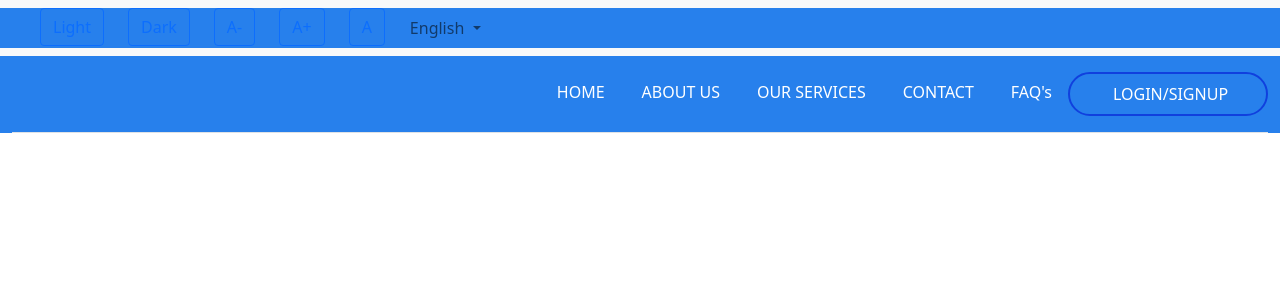
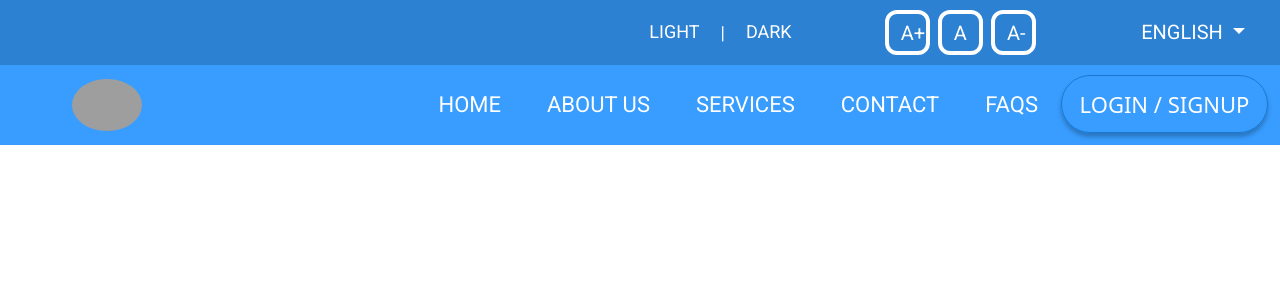
Before and after one commit to SnehaSirohi/E-waste-management-system, a Django app: template ewaste/ewaste/template/base.html in a window 1280 px wide. Shown: the top 300 px of the page. Run offline with Django 4.2, Linux system fonts and the light colour scheme; the template is opened without the code that fills it, so the values that code supplies are empty; grey boxes are pictures that could not be loaded.

Commit message:
Update base.html

```diff
--- a/ewaste/ewaste/template/base.html
+++ b/ewaste/ewaste/template/base.html
@@ -9,98 +9,348 @@
     <link href="https://cdn.jsdelivr.net/npm/bootstrap@5.0.2/dist/css/bootstrap.min.css" rel="stylesheet" integrity="sha384-EVSTQN3/azprG1Anm3QDgpJLIm9Nao0Yz1ztcQTwFspd3yD65VohhpuuCOmLASjC" crossorigin="anonymous">
 
     <title>Hello, world!</title>
+    <link rel="preconnect" href="https://fonts.googleapis.com">
+<link rel="preconnect" href="https://fonts.gstatic.com" crossorigin>
+<link href="https://fonts.googleapis.com/css2?family=Roboto&display=swap" rel="stylesheet">
     <style>
-        .container-fluid
+      .nav-1
+
       {
-            background-color: rgb(39, 128, 236);
+       background-color: #1975CEE8;
+        height: 65px;
+        z-index: 1;
+      }
+
+
+      .nav-2
+      {
+
+        height: 80px;
+        background-color:#389DFF;
+
+      }
+      .nav-2a
+      {
+
+        background-color: #389DFF;
+      }
+      a
+      {
+        text-transform: uppercase;
+        margin: 0px 15px 0px 15px;
+
+      }
+      .ls-btn
+      {
+        text-transform: uppercase;
+        font: 'roboto';
+        font-weight: 400;
+        font-size: 22px;
+        color: white;
+        width: 207px;
+        height: 58px;
+        border: 1px solid #1975CEE8;
+        box-shadow: 0px 4px 4px rgba(0, 0, 0, 0.25);
+        border-radius: 40px;
+        transform: translateY(3px);
+      }
+      .nav-2-text
+      {
+        font:'roboto';
+        font-weight: 400;
+        font-size: 22px;
+        color: white;
+        line-height: 50px;
+
+      }
+      .A
+      {
+        width: 45px;
+        height: 45px;
+        border: 4px solid #FFFFFF;
+        border-radius: 12px;
+        font-family: 'Roboto';
+        font-style: normal;
+        font-weight: 400;
+        font-size: 20px;
+        text-align: center;
+        color: #FFFFFF;
+        margin: 2px;
+        line-height: 10px;
+      }
+      .btn-A
+    {
+
+      transform: translateX(-50px);
+    }
+    .theme
+    {
+     font-family: 'Roboto';
+     font-style: normal;
+     font-weight: 400;
+     font-size: 18px;
+     color: #FFFFFF;
+     transform: translateX(-100px);
+    }
+    .dropdown
+    {
+      height: 65px;
+      width:180px;
+
+    }
+
+    .language
+    {
+
+      height: 76px;
+      width:150px;
+      line-height:50px;
+      width: 180px;
+      height: 76px;
+      font-family: 'Roboto';
+      font-weight: 400;
+      font-size: 20px;
+      color: #FFFFFF;
+    }
+    .language-2
+    {
+     width: 150px;
+    transform: translateX(20px);
+
+    }
+    .dash
+    {
+
+      line-height: 45px;
+
+    }
+    .theme-1
+    {
+      transform: translateX(10px);
+    }
+    .theme-2
+    {
+      transform: translateX(-10px);
+    }
+    .nav-2-text
+    {
+      font-family: 'Roboto';
+   font-weight: 400;
+     font-size: 22px;
+
+    }
+    .logo
+    {
+      width: 70px;
+      transform: translateX(60px);
+    }
+    .language-2 a
+    {
+
+      width: 120px;
+      text-align: center;
+    }
+    .language-2a
+    {
+      background-color: #1975CEE8;
+    }
+    .dropdown li
+    {
+      background-color: #1975CEE8;
+    }
+
+    @media screen and (max-width: 991px) {
+      .logo
+      {
+        transform: translateX(10px);
+      }
+      .txt
+      {
+        font-size: 20px;
+      }
+    .A
+    {
+      width: 40px;
+      height: 40px;
+      font-size: 15px;
+    }
+
+    .dropdown
+    {
+
+      height: 60px;
+      width:130px;
+      transform: translate(-40px,-7px);
+    }
+    .language
+    {
+      height: 60px;
+      width:130px;
+      font-size: 19px;
+    }
+    .theme
+    {
+      width: 150px;
+      font-size: 17px;
+    }
+
+  }
+  @media screen and (max-width: 576px) {
+     .txt
+     {
+      font-size: 18px;
+     }
+
+    .A
+    {
+      width: 40px;
+      height: 40px;
+      font-size: 14px;
+      border-radius: 10px;
+
+    }
+    .btn-A
+    {
+       transform: translateX(-60px);
 
 
     }
-        .nav-link
+    .dropdown
     {
-            color: white;
-            margin-left: 5px;
-            text-decoration: none;
+      height: 60px;
+      width:100px;
+      transform: translate(-40px,-7px);
     }
-        .container-button
+    .language
     {
-            display: flex;
-            justify-content: center;
-            align-items: center;
-            width: 200px;
-            border-radius: 25px;
-            border: solid rgb(16, 64, 222) 2px;
+      height: 60px;
+      width:130px;
+      font-size: 16px;
     }
-        .nav-link:hover
+    .theme
     {
-            text-decoration-line: underline;
+      width: 100px;
+      font-size: 14px;
+      transform: translateX(-60px);
+    }
+    .theme-1
+    {
 
+      margin-left: 10px;
+    }
+    .theme-2
+    {
+     transform: translateX(-90px);
+    }
+   .dash
+   {
+    transform: translate(-75px,-4px);
+   }
   }
 
-        button
+  @media screen and (max-width:450px) {
+    .A
     {
-            color: white;
+      display: none;
+    }
+  }
+  @media screen and (max-width:308px) {
+   .dropdown{
+    transform: translate(2px,-8px);
+   }
+   .language
+   {
+    font-size: 12px;
+   }
+   .theme
+   {
+    margin-top: 3px;
+    transform: translateX(-30px);
+    font-size: 12px;
    }
 
+    .theme-2
+    {
+     transform: translateX(-70px);
+    }
+    .dash
+    {
+      transform: translate(-50px,-4px);
+    }
+  }
+    </style>
 
-    </style>
   </head>
   <body>
 
-    <nav class="navbar navbar-expand-lg navbar-light bg-light">
-        <div class="container-fluid">
-          <a class="navbar-brand" href="#"></a>
+    <nav class="navbar navbar-expand-lg navbar-light  nav-1">
+      <div class="d-flex justify-content-end container-fluid nav-1a">
+
+              <div class="d-flex justify-content-centre theme">
+                <a class="nav-link theme theme-1 txt" aria-current="page" href="#">light</a>
+                <div class="dash">|</div>
+                <a class="nav-link theme theme-2 txt" aria-current="page" href="#">dark</a>
+              </div>
+
+              <div class="btn-A">
+                <button class="btn A A1 txt">A+</button>
+                <button class="btn A A2 txt">A</button>
+                <button class="btn A A3 txt">A-</button>
+              </div>
+
+              <div class="dropdown">
+                <a class="btn dropdown-toggle language text-white txt" href="#" role="button" id="dropdownMenuLink" data-bs-toggle="dropdown" aria-expanded="false">
+                 English
+                </a>
+
+                <ul class="dropdown-menu language-2" aria-labelledby="dropdownMenuLink">
+                  <li class="language-2a"><a class="dropdown-item language text-black" href="#">hindi</a></li>
+
+                </ul>
+              </div>
+
+        </div>
+
+    </nav>
+
+    <nav class="navbar navbar-expand-lg navbar-light  nav-2">
+      <div class="container-fluid nav-2a">
+        <img src="https://mdbcdn.b-cdn.net/img/new/avatars/1.webp" class="rounded-circle shadow-4 logo"
+   alt="Avatar" />
         <button class="navbar-toggler" type="button" data-bs-toggle="collapse" data-bs-target="#navbarSupportedContent" aria-controls="navbarSupportedContent" aria-expanded="false" aria-label="Toggle navigation">
           <span class="navbar-toggler-icon"></span>
         </button>
-          <div class="collapse navbar-collapse" id="navbarSupportedContent">
-            <ul class="navbar-nav me-auto mb-2 mb-lg-0">
-                <div class="container Light"><button type="button" class="btn btn-outline-primary ">Light</button></div>
-                <div class="container Dark"> <button type="button" class="btn btn-outline-primary ">Dark</button></div>
-                <div class="container A"><button type="button" class="btn btn-outline-primary ">A-</button></div>
-                <div class="container A"><button type="button" class="btn btn-outline-primary ">A+</button></div>
-                <div class="container A"><button type="button" class="btn btn-outline-primary ">A</button></div>
-
-
-
-
-
-
-              <li class="nav-item dropdown">
-                <a class="nav-link dropdown-toggle" href="#" id="navbarDropdown" role="button" data-bs-toggle="dropdown" aria-expanded="false">
-                 English
-                </a>
-                <ul class="dropdown-menu" aria-labelledby="navbarDropdown">
-                  <li><a class="dropdown-item" href="#">Hindi</a></li>
-                </ul>
+        <div class=" collapse navbar-collapse nav-2b" id="navbarSupportedContent">
+          <ul class="navbar-nav ms-auto mb-2 mb-lg-0 nav-2c">
+            <li class="nav-item">
+              <a class="nav-link text-white nav-2-text txt" aria-current="page" href="#">Home</a>
+            </li>
+            <li class="nav-item">
+              <a class="nav-link text-white nav-2-text txt" href="#">About us</a>
+            </li>
+            <li class="nav-item">
+              <a class="nav-link text-white nav-2-text txt " href="#">services</a>
+            </li>
+            <li class="nav-item">
+              <a class="nav-link text-white nav-2-text txt " href="#">contact</a>
+            </li>
+            <li class="nav-item ">
+              <a class="nav-link text-white nav-2-text txt" href="#">FAQs</a>
+            </li>
+            <li>
+              <button class="btn ls-btn txt">login / signup</button>
             </li>
           </ul>
         </div>
       </div>
     </nav>
 
-
-
-    <div class="container-fluid nav-2">
-        <header class="d-flex flex-wrap justify-content-center py-3 mb-4 border-bottom">
-          <a href="/" class="d-flex align-items-center mb-3 mb-md-0 me-md-auto text-dark text-decoration-none">
-            <svg class="bi me-2" width="40" height="32"><use xlink:href="#bootstrap"></use></svg>
-            <span class="fs-4"></span>
-          </a>
-
-          <ul class="nav nav-pills">
-            <li class="nav-item"><a href="#" class="nav-link" aria-current="page">HOME</a></li>
-            <li class="nav-item"><a href="#" class="nav-link">ABOUT US</a></li>
-            <li class="nav-item"><a href="#" class="nav-link">OUR SERVICES</a></li>
-            <li class="nav-item"><a href="#" class="nav-link">CONTACT</a></li>
-            <li class="nav-item"><a href="#" class="nav-link">FAQ's</a></li>
-            <div class="container-button">
-                <button type="button" class="btn btn-outline-primary nav-link">LOGIN/SIGNUP</button>
-            </div>
-
-          </ul>
-        </header>
-      </div>
+    <!-- <a class="navbar-brand" href="#"><img src="https://mdbcdn.b-cdn.net/img/new/avatars/1.webp" class="rounded-circle shadow-4 profile-photo"
+      alt="Avatar" /></a> -->
+    <!-- <div class="container photo ">
+      <img src="https://mdbcdn.b-cdn.net/img/new/avatars/2.webp" class="rounded-circle" style="width: 150px;"
+   alt="Avatar" />
+     </div> -->
 
     <!-- Optional JavaScript; choose one of the two! -->
 
```
Lines whose indentation alone changed are shown as unchanged.
